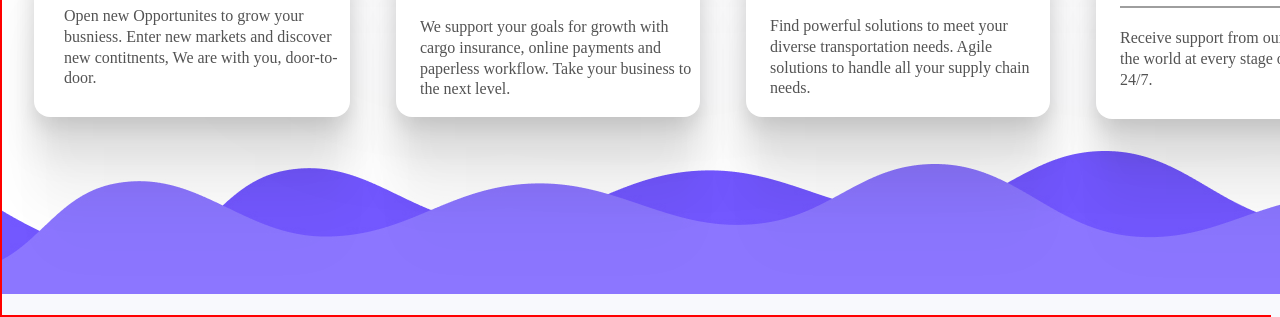
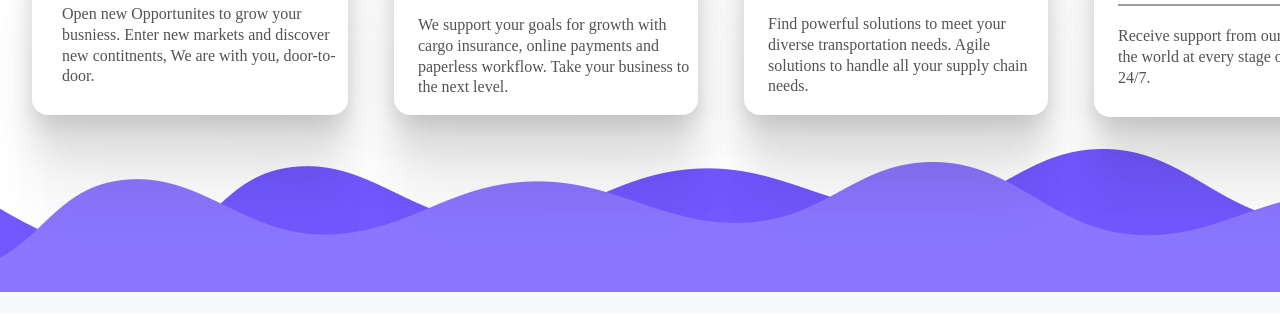
Before and after one commit to Kapil2000/Celerity-Assignment, a plain HTML site: page HomePage_WoLogin.html in a window 1280 px wide. Shown: the part 711-1028 px from the top of the page. Drawn offline with Linux system fonts and the light colour scheme.

Commit message:
added HomePage_WoLogin.css

```diff
--- a/HomePage_WoLogin.css
+++ b/HomePage_WoLogin.css
@@ -7,7 +7,6 @@
   position: relative;
   width: 1440px;
   height: 1024px;
-  border: solid red 2px;
   background: #f8f9fd;
 }
 
```
